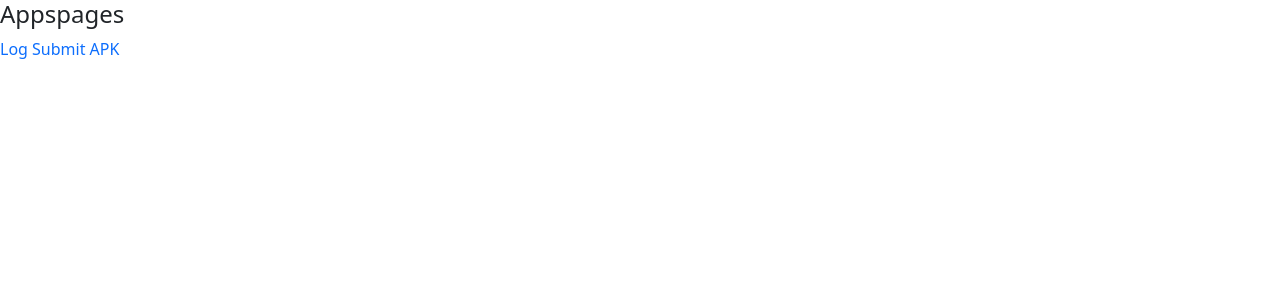
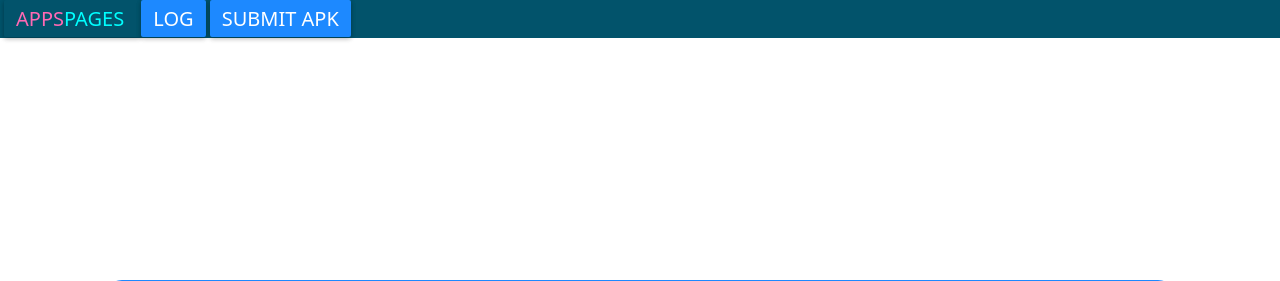
Before and after one commit to SH20RAJ/appspages, a PHP site: page /apkview.php?id=1 in a window 1280 px wide. Shown: the top 281 px of the page. Run offline with PHP 8.4, Linux system fonts and the light colour scheme; data that the repository does not hold is empty.

Commit message:
some changes
apkview
upload
Login system coming soon

```diff
--- a/apkview.php
+++ b/apkview.php
@@ -22,10 +22,12 @@ $row = mysqli_fetch_array($result) ;
 
 <body>
 <header>
-<h4>Appspages</h4>
+<h4 class="bttn-material-flat bttn-md bttn-primary" style="color:aqua;background:rgb(2, 83, 107);">
+<span style="color:hotpink">Apps</span>pages
+</h4>
     <div class="links">
-        <a href="log/">Log</a>
-        <a href="submit/">Submit APK</a>
+        <a class="bttn-material-flat bttn-md bttn-primary" href="log/">Log</a>
+        <a class="bttn-material-flat bttn-md bttn-primary" href="submit/">Submit APK</a>
     </div>
 </header>
     <div class="container">
@@ -101,7 +103,7 @@ $row = mysqli_fetch_array($result) ;
 
 </div>
 <div class="footer">
-    <a class="a" href="">@AppsPages</a>
+    <a class="a" href="../">@AppsPages</a>
 </div>
 </body>
 
--- a/assets/appview.css
+++ b/assets/appview.css
@@ -7,6 +7,21 @@
 .decription{
     text-align: justify;
 
+}
+header{
+    position:static;
+    display: inline-block;
+    width: 100%;
+    padding: 4px;
+    color: aqua;
+    background: rgb(2, 83, 107);
+
+}
+header h4 {
+    display: inline;
+}
+.links {
+    display: inline-block;
 }
 .title{
     font-size: 40px;
--- a/conn.php
+++ b/conn.php
@@ -1,3 +1,3 @@
 <?php
-$conn = mysqli_connect('localhost','shr','deep','appspages');
+$conn = mysqli_connect('remotemysql.com','QaHBRkrLkM','fBL0a9PGLH','QaHBRkrLkM');
 ?>
```
